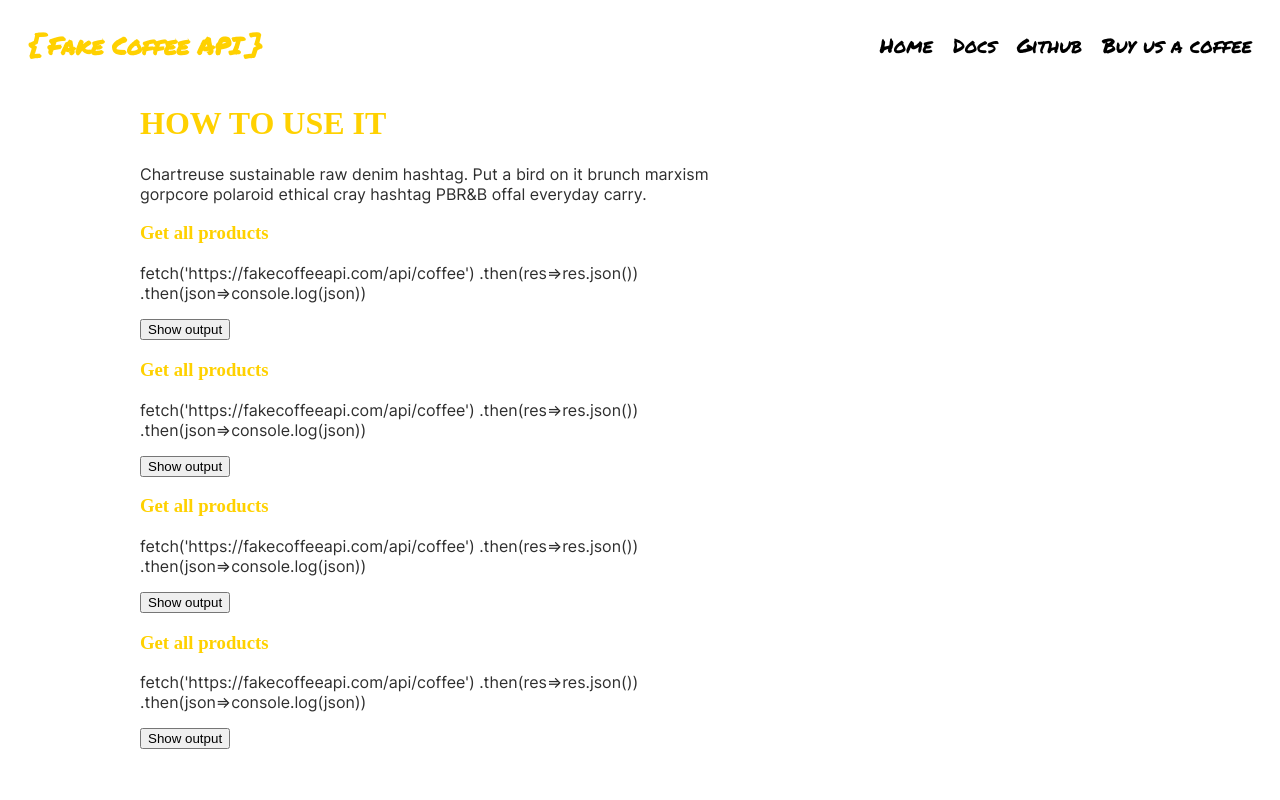
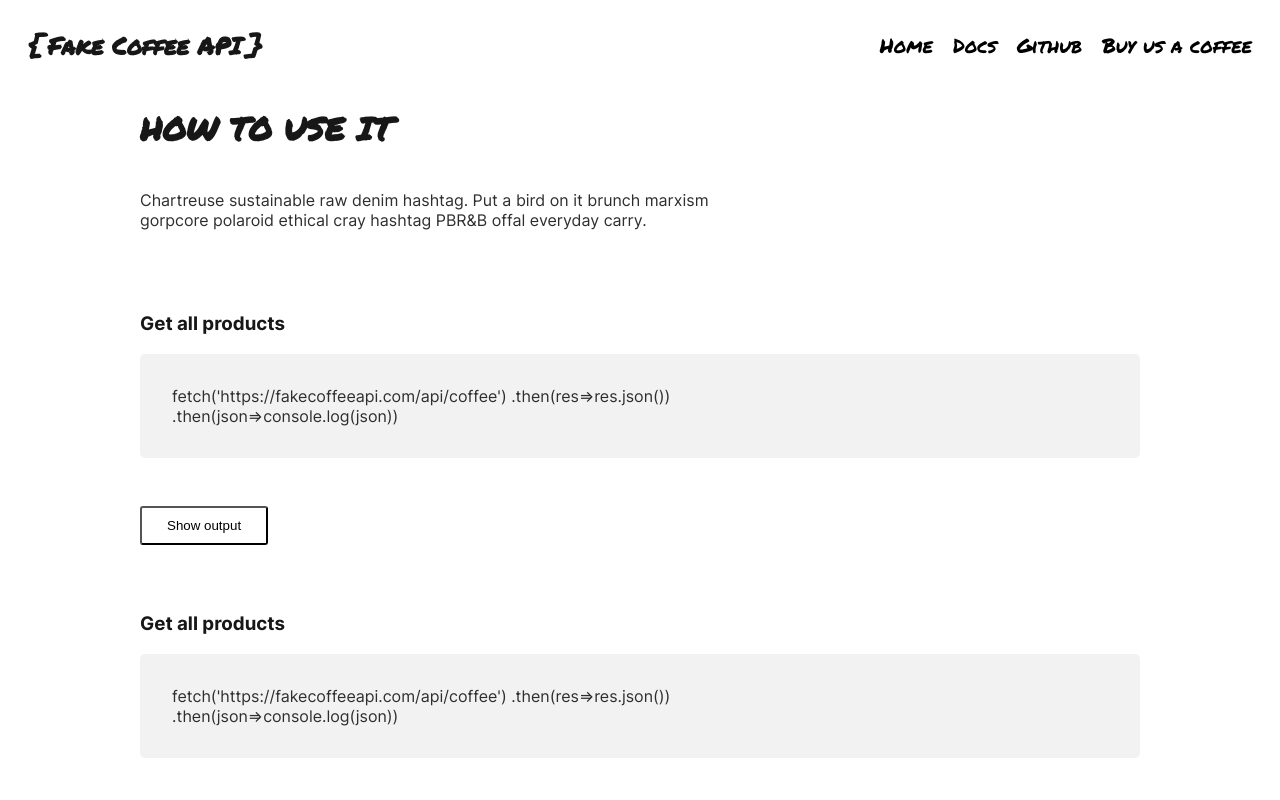
Before and after one commit to ArvidGardebo/fake-coffee-brand-api, a Next.js app: page /docs in a window 1280 px wide. Shown: the top 800 px of the page. Built offline with nearby package versions, Linux system fonts and the light colour scheme.

Commit message:
styled docs page

```diff
--- a/components/fetchMethod.jsx
+++ b/components/fetchMethod.jsx
@@ -1,34 +1,40 @@
 import { useState } from "react";
 import global from "../styles/global.module.scss";
+import docs from "../styles/docs.module.scss";
 
 function FetchMethods(props) {
   const [show, setShow] = useState(false);
   const eventHandler = () => {
-    if (!show) {
-      setShow(true);
-    } else {
-      setShow(false);
-    }
+    !show ? setShow(true) : setShow(false);
   };
+
   return (
     <>
-      <div className={global.styles}>
+      <div className={`${global.styles} ${docs.fetchMethods}`}>
+        <div>
           <h3>Get all products{props.title}</h3>
-        <div>
+          <div className={docs.background_color_textfield}>
             <p>
               {`fetch('https://fakecoffeeapi.com/api/coffee') .then(res=>res.json()) .then(json=>console.log(json))`}
               {props.paragraphs}
             </p>
           </div>
-        <button onClick={eventHandler}>Show output</button>
+          <div className={docs.tips}>
+            <img src={props.img_src} alt={props.img_alt} />
+            <p>{props.instructions}</p>
+          </div>
+          <button className={docs.show_output} onClick={eventHandler}>
+            {!show ? <span>Show output</span> : <span>Hide output</span>}
+          </button>
           {show ? (
-          <div className="hidden">
-            <p>
-              Hello hello Hello hello Hello hello Hello hello Hello hello Hello
-              hello Hello hello
+            <div className={docs.background_color_textfield}>
+              <p className={docs.output_textfield}>
+                Hello hello Hello hello Hello hello Hello hello Hello hello
+                Hello hello Hello hello
               </p>
             </div>
           ) : null}
+        </div>
       </div>
     </>
   );
--- a/pages/docs.jsx
+++ b/pages/docs.jsx
@@ -10,8 +10,8 @@ function Docs() {
       <div className={`${global.styles} ${docs.styles}`}>
         <Navbar />
         <main className={global.wrapper}>
-          <div>
-            <h1>HOW TO USE IT</h1>
+          <div className={docs.fetchMethods}>
+            <h1 className={docs.header_text}>HOW TO USE IT</h1>
             <p>
               Chartreuse sustainable raw denim hashtag. Put a bird on it brunch
               marxism gorpcore polaroid ethical cray hashtag PBR&B offal
@@ -21,7 +21,10 @@ function Docs() {
           <section className={docs.fetchmethods}>
             <FetchMethods />
             <FetchMethods />
-            <FetchMethods />
+            <FetchMethods
+              img_src="Vector.svg"
+              instructions="Try this output."
+            />
             <FetchMethods />
           </section>
         </main>
--- a/styles/docs.module.scss
+++ b/styles/docs.module.scss
@@ -1,4 +1,4 @@
-@use "../styles/global.module.scss" as v;
+@use "global.module.scss" as v;
 
 .styles {
   p {
@@ -6,9 +6,42 @@
   }
 }
 
+.header_text {
+  font-family: "Permanent Marker";
+  max-width: 270px;
+}
+
 .fetchMethods {
   display: flex;
   flex-direction: column;
-    gap: 48px;
+  margin-bottom: 48px;
   max-width: 100%;
 }
+
+.show_output {
+  padding: 10px 25px;
+  background-color: white;
+  border-radius: 3px;
+}
+
+.show_output:hover {
+  color: white;
+  background-color: v.$black_2;
+}
+
+.background_color_textfield {
+  padding: 1rem 2rem;
+  margin: 16px 0;
+  border-radius: 5px;
+  background-color: v.$grey_1;
+  color: v.$black_2;
+}
+
+.output_textfield {
+  padding: 1rem;
+}
+
+.tips {
+  display: flex;
+  gap: 1rem;
+}
--- a/styles/global.module.scss
+++ b/styles/global.module.scss
@@ -14,13 +14,14 @@ $black_4: #454545;
 $black_5: #5c5c5c;
 $black_6: #737373;
 $black_7: #8a8a8a;
+$grey_1: #f2f2f2;
 $yellow: #ffd100;
 
 .styles {
-  color: $yellow;
+  color: $black_2;
+  font-family: "Inter";
 
   p {
-    font-family: "Inter";
     font-size: 16px;
     color: $black_3;
   }
```
Also changed, not shown: public/Group.svg (added), public/Vector.svg (added). Lines whose indentation alone changed are shown as unchanged.
